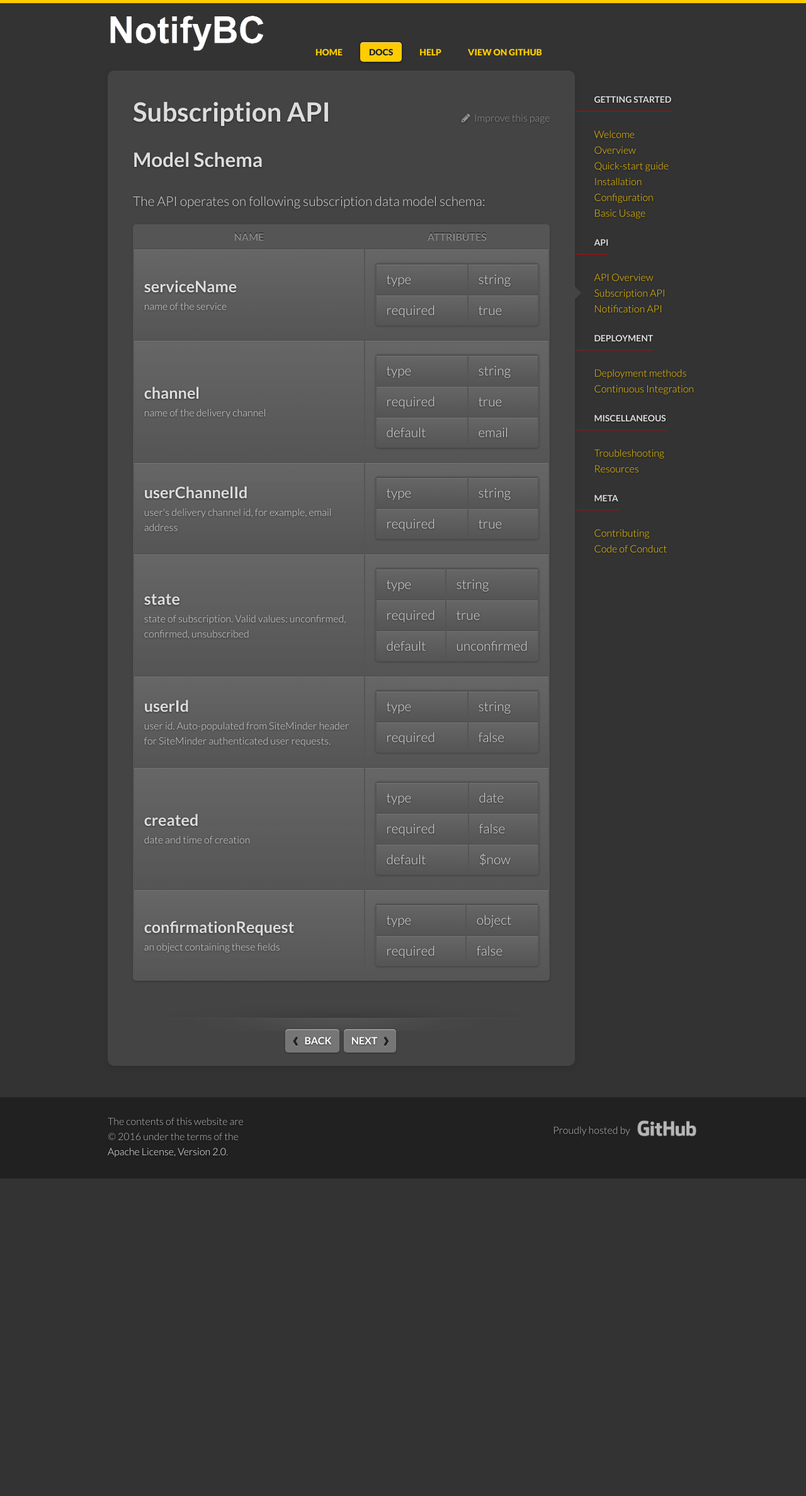
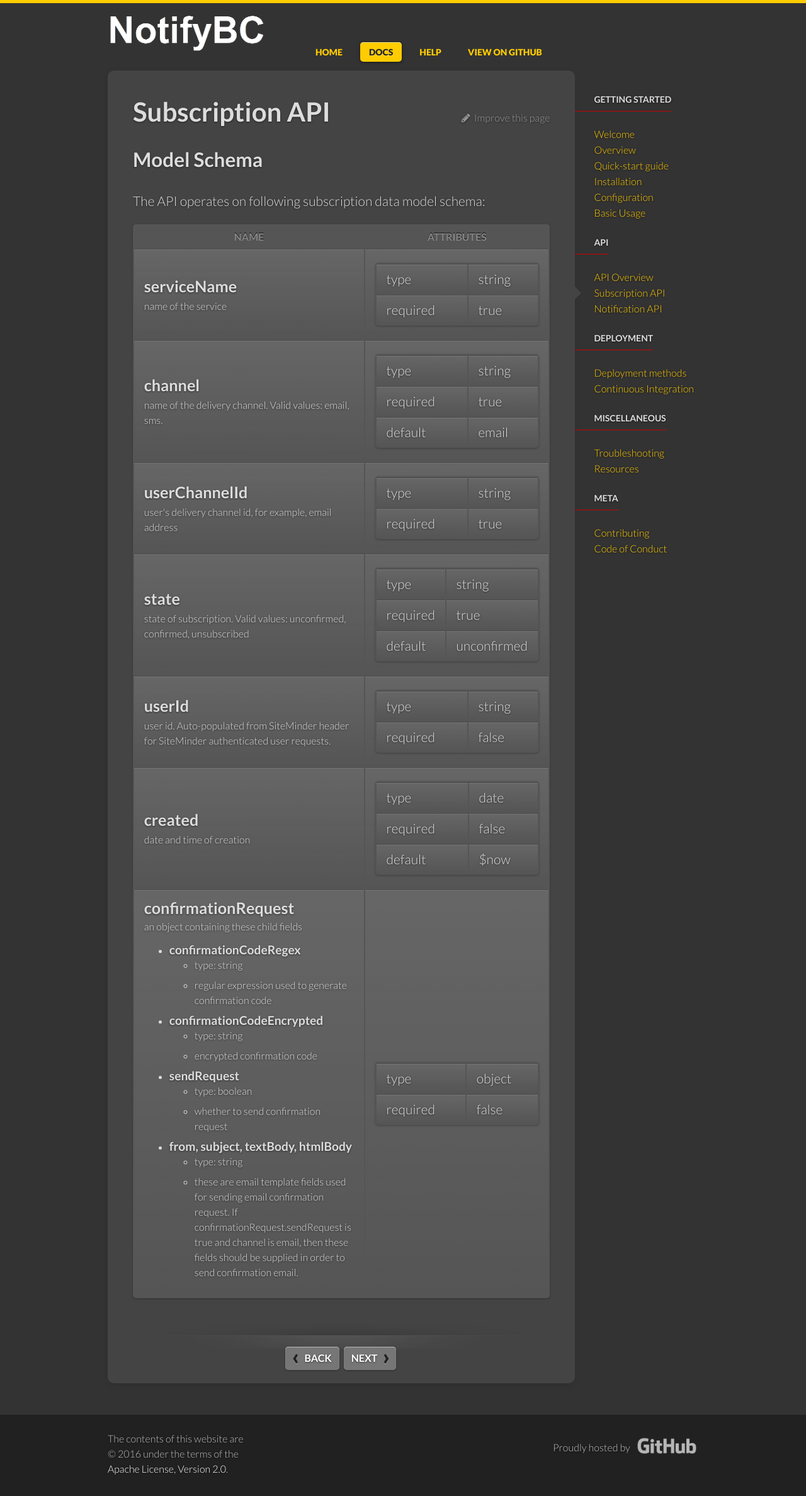
Before and after one commit to bcgov/MyGovBC-notification-server, a Jekyll site: the page built from docs/_docs/api-subscription.md, in a window 1280 px wide. Shown: the whole page at 63% size. Built offline with Jekyll 4.4.1, drawn with Linux system fonts in a browser that asks for light colours; before the commit the page ends 1871 px from its top, so only the background shows below that.

Commit message:
updated docs

```diff
--- a/docs/_docs/api-subscription.md
+++ b/docs/_docs/api-subscription.md
@@ -26,7 +26,7 @@
   <tr>
     <td>
       <p class="name">channel</p>
-      <p class="description">name of the delivery channel</p>
+      <p class="description">name of the delivery channel. Valid values: email, sms.</p>
     </td>
     <td>
       <table>
@@ -89,7 +89,52 @@
   <tr>
     <td>
       <p class="name">confirmationRequest</p>
-      <p class="description">an object containing these fields</p>
+      <div class="description">an object containing these child fields
+        <ul>
+          <li>
+            <div class="name">
+              confirmationCodeRegex
+            </div>
+            <ul>
+              <li>type: string</li>
+              <li>regular expression used to generate confirmation code
+              </li>
+            </ul>
+          </li>
+          <li>
+            <div class="name">
+              confirmationCodeEncrypted
+            </div>
+            <ul>
+              <li>type: string</li>
+              <li>encrypted confirmation code
+              </li>
+            </ul>
+          </li>
+          <li>
+            <div class="name">
+              sendRequest
+            </div>
+            <ul>
+              <li>type: boolean</li>
+              <li>
+                whether to send confirmation request
+              </li>
+            </ul>
+          </li>
+          <li>
+            <div class="name">
+              from, subject, textBody, htmlBody
+            </div>
+            <ul>
+              <li>type: string</li>
+              <li>
+                these are email template fields used for sending email confirmation request. If confirmationRequest.sendRequest is true and channel is email, then these fields should be supplied in order to send confirmation email.
+              </li>
+            </ul>
+          </li>
+        </ul>
+      </div>
     </td>
     <td>
       <table>
--- a/docs/_sass/_style.scss
+++ b/docs/_sass/_style.scss
@@ -796,6 +796,9 @@
       font-weight: bold;
       font-size: larger;
     }
+    .description {
+      font-size: 16px;
+    }
   }
 
 }
```
